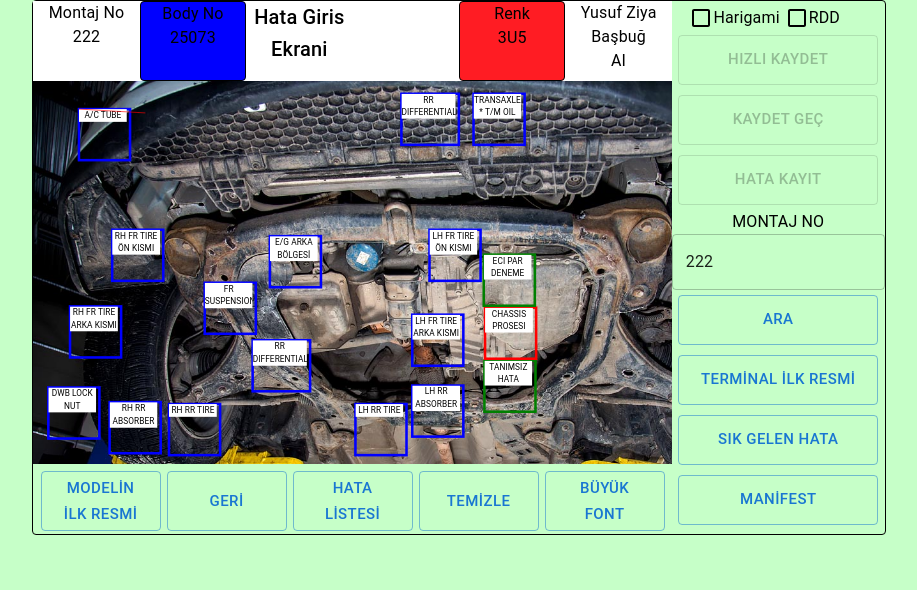
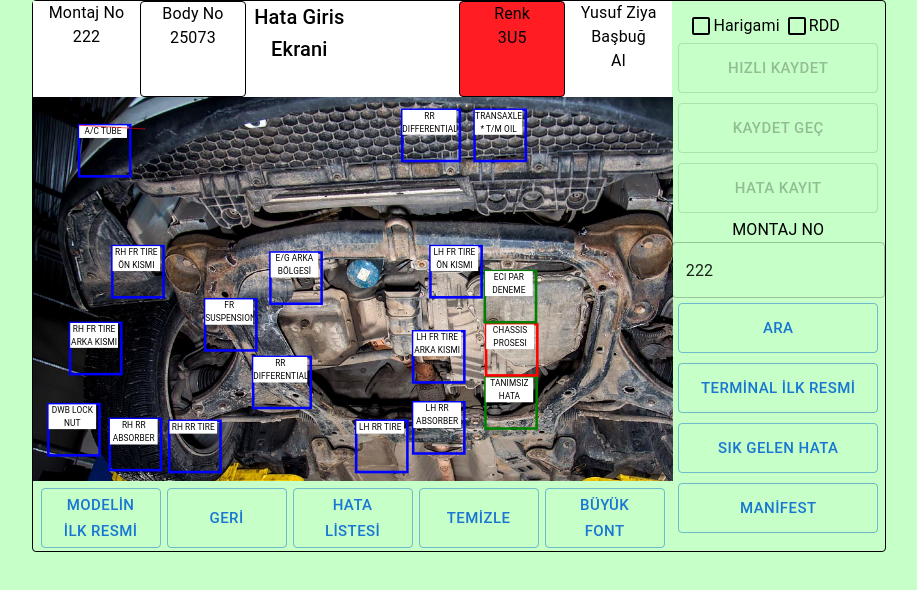
Before and after one commit to gizemsangur1/Toyota-Project, a React (Create React App) app: page /HataGiris in a window 1280 px wide. Shown: the top 590 px of the page, without its empty margins (181-1098 px from the left). Built offline with nearby package versions, Linux system fonts and the light colour scheme.

Commit message:
Genel duzeltmeler yapildi

```diff
--- a/src/App.js
+++ b/src/App.js
@@ -9,7 +9,7 @@ import HataGiris from "./pages/HataGiris";
 function App() {
   return (
 
-   <BrowserRouter>
+    <BrowserRouter>
       <Routes>
         <Route index element={<Terminals />} />
         <Route path="/Login" element={<Login />} />
--- a/src/components/BuyukfontHeader.js
+++ b/src/components/BuyukfontHeader.js
@@ -1,11 +1,12 @@
-import {  Typography } from "@mui/material";
+import { Typography } from "@mui/material";
 import { React, useState, useEffect } from "react";
 import axios from "axios";
 import { Grid } from "@mui/material";
+import { useSelector } from "react-redux";
 
 export default function BuyukfontHeader() {
   const [data, setData] = useState([]);
-
+  const shift = useSelector(state => state.shift);
   useEffect(() => {
     axios
       .get("/JsonFiles/Header.json")
@@ -16,8 +17,11 @@ export default function BuyukfontHeader() {
   }, []);
 
   return (
-
-      <Grid container direction="row" sx={{backgroundColor:"white"}} >
+    <Grid
+      container
+      direction="row"
+      sx={{ backgroundColor: "white", height: "12vh" }}
+    >
       {data.map((data, index) => {
         return (
           <Grid container minHeight={25}>
@@ -27,8 +31,9 @@ export default function BuyukfontHeader() {
             </Grid>
             <Grid
               item
-              xs={2} sm={2}
-              sx={{ border: 1, borderRadius: 1, backgroundColor: "blue" }}
+              xs={2}
+              sm={2}
+              sx={{ border: 1, borderRadius: 1, backgroundColor:shift, height: "12vh" }}
             >
               <Typography>Body No</Typography>
               <Typography>{data.bodyNo}</Typography>
@@ -39,14 +44,15 @@ export default function BuyukfontHeader() {
             <Grid item xs={2} sm={2}></Grid>
             <Grid
               item
-              xs={2} sm={2}
-              sx={{ border: 1, borderRadius: 1, backgroundColor: data.bgColor }}
+              xs={2}
+              sm={2}
+              sx={{ border: 1, borderRadius: 1, backgroundColor: data.bgColor, height: "12vh" }}
             >
               <Typography>Renk</Typography>
               <Typography>{data.extCode}</Typography>
             </Grid>
 
-            <Grid item xs={2} sm={2} >
+            <Grid item xs={2} sm={2} sx={{}}>
               <Typography>{data.firstname}</Typography>
               <Typography>{data.lastname}</Typography>
               <Typography>{data.departmentCode}</Typography>
@@ -54,6 +60,6 @@ export default function BuyukfontHeader() {
           </Grid>
         );
       })}
-  </Grid>
+    </Grid>
   );
 }
--- a/src/components/Keyboard.js
+++ b/src/components/Keyboard.js
@@ -17,7 +17,7 @@ export default function Keyboard(props) {
   }, [counter]);
 
   const [inputValue, setInputValue] = useState("");
-
+  const [shifted, setShifted] = useState("");
   const handleButtonClick = (value) => {
     if (value === "LNG") {
       setCounter((counter + 1) % Object.keys(language).length);
@@ -25,8 +25,11 @@ export default function Keyboard(props) {
       props.setInputValue(inputValue.slice(0, inputValue.length - 1));
     } else if (value === "SPACE") {
       props.setInputValue((inputValue) => inputValue + value);
+    } else if (value === "CPSLCK") {
+      setShifted(!shifted); // toggle shifted state
     } else {
-      props.setInputValue((inputValue) => inputValue + value);
+      const newValue = shifted ? value.toUpperCase() : value.toLowerCase();
+      props.setInputValue((inputValue) => inputValue + newValue);
     }
   };
   useEffect(() => {
--- a/src/components/Loginto.js
+++ b/src/components/Loginto.js
@@ -8,14 +8,17 @@ import TerminlList from "./TerminlList";
 import SelectDate from "./SelectDate";
 import FormControl from "@mui/material/FormControl";
 import Select from "@mui/material/Select";
-import {  useNavigate } from "react-router-dom";
+import { useNavigate } from "react-router-dom";
 import Keyboard from "./Keyboard";
+import { useDispatch } from "react-redux";
 
 /* import KeyboardReact from "react-simple-keyboard";
 import 'react-simple-keyboard/build/css/index.css'; */
 export default function Loginto() {
   const [termlist, setTermlist] = useState("");
   const [termname, setTermname] = useState("");
+  const dispatch = useDispatch();
+  const [shiftname, setShiftname] = useState("");
   const GetData = (value) => {
     setTermlist(value);
   };
@@ -41,11 +44,10 @@ export default function Loginto() {
   }, []);
   const [error, setError] = useState("");
   const LoginSchema = Yup.object().shape({
-    montajno:Yup.string()
-    .required("Montaj no gerekli"),
+    montajno: Yup.string().required("Montaj no gerekli"),
     sicilno: Yup.string()
 
-      .min(5,"Sicilno minimum 5 karakter olmali")
+      .min(5, "Sicilno minimum 5 karakter olmali")
 
       .required("Sicilno gerekli")
       .test("match", "Sicilno yanlış", function (sicilno) {
@@ -53,7 +55,7 @@ export default function Loginto() {
       }),
     sifre: Yup.string()
 
-      .min(3,"Sifre mininmum 3 karakter olmali")
+      .min(3, "Sifre mininmum 3 karakter olmali")
       .required("Sifre gerekli")
       .test("match", "Şifre yanlış", function (passw) {
         return parseInt(passw) === 233;
@@ -78,10 +80,16 @@ export default function Loginto() {
         .catch((err) => {
           setError(err.errors[0]);
           console.log(values);
-
         });
     },
   });
+
+  const handleSubmit = () => {
+    dispatch({
+      type: "SET_SHIFT",
+      shift: color,
+    });
+  };
   const closelogin = () => {
     navigate(-1);
   };
@@ -312,7 +320,7 @@ export default function Loginto() {
                           </FormControl>
                         </Grid>
                       </Grid>
-                      <Grid container direction="row" sx={{ marginTop: 1}}>
+                      <Grid container direction="row" sx={{ marginTop: 1 }}>
                         <Grid item xs={6}>
                           <Button
                             type="submit"
@@ -323,6 +331,7 @@ export default function Loginto() {
                               borderRadius: 1,
                               width: "100%",
                             }}
+                            onClick={handleSubmit}
                           >
                             Giris Yap
                           </Button>
@@ -345,7 +354,6 @@ export default function Loginto() {
                     </Form>
                   )}
                 </Formik>
-
               </Grid>
               <Grid item xs={1.5}></Grid>
               <Keyboard
--- a/src/components/Store.js
+++ b/src/components/Store.js
@@ -3,6 +3,7 @@ const initialState = {
   termname: "",
   partname: "",
   coord: "",
+  shift:"",
 };
 
 function reducer(state = initialState, action) {
@@ -13,6 +14,8 @@ function reducer(state = initialState, action) {
       return { ...state, partname: action.partname };
     case "SET_COORD":
       return { ...state, coord: action.coord };
+      case "SET_SHIFT":
+      return { ...state, shift: action.shift };
     case "RESET_ALL":
       return { termname: "", partname: ""};
     default:
--- a/src/pages/HataGiris.js
+++ b/src/pages/HataGiris.js
@@ -109,7 +109,9 @@ export default function HataGiris(props) {
   const navigateToHataListesi = () => {
     navigate("/HataListeleme");
   };
-
+  const navigateBack = () => {
+    navigate(-1);
+  };
   useEffect(() => {
     axios
       .get("/JsonFiles/Header.json")
@@ -184,7 +186,7 @@ export default function HataGiris(props) {
             sx={{ border: 1, borderRadius: 1, textAlign: "center" }}
           >
             <Grid item xs={9}>
-              <Grid container direction="row" sx={{height:"10vh"}}>
+              <Grid container direction="row"  >
               <BuyukfontHeader/>
               </Grid>
               <Grid
@@ -192,6 +194,7 @@ export default function HataGiris(props) {
                 direction="row"
                 justifyContent="center"
                 alignItems="center"
+                sx={{width:"50vw"}}
               >
                 <Box
                   sx={{
@@ -217,7 +220,7 @@ export default function HataGiris(props) {
                     <Button variant="outlined" onClick={handlesvg}>
                       MODELİN İLK RESMİ
                     </Button>
-                    <Button variant="outlined">GERİ</Button>
+                    <Button variant="outlined" onClick={navigateBack}>GERİ</Button>
                     <Button onClick={navigateToHataListesi} variant="outlined">
                       HATA LİSTESİ
                     </Button>
```
Also changed, not shown: public/JsonFiles/Languages.json (+4 -4 lines). Lines whose indentation alone changed are shown as unchanged.
